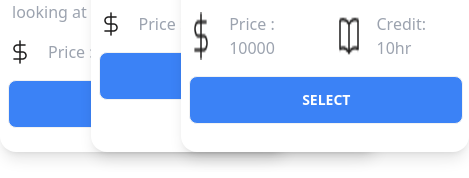
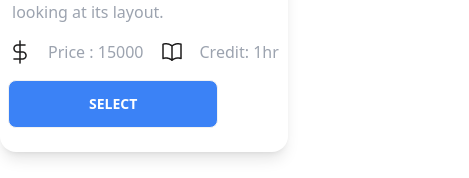
Before and after one commit to Developer-Shahadat/Course-Roster, a React (Vite) app: page / in a window 390 px wide. Shown: the part 472-650 px from the top of the page, 469 px wide, since content can reach past the window. Built offline with nearby package versions, Linux system fonts and the light colour scheme.

Commit message:
responsive mobile and tablet

```diff
--- a/src/components/Card/Card.jsx
+++ b/src/components/Card/Card.jsx
@@ -20,7 +20,7 @@ const Card = ({handleSelect}) => {
 
     return (
         <div>
-            <div className='grid grid-cols-3 gap-10'>
+            <div className='grid grid-cols-1 md:grid-cols-2 lg:grid-cols-3 gap-10'>
                 {
                     courses.map((course) => (
                       // Card Add
@@ -44,7 +44,7 @@ const Card = ({handleSelect}) => {
                             </div>
                             <button
                               onClick={() => handleSelect(course)}
-                              className="btn mt-4 bg-blue-500 pl-28 pr-28 rounded-lg  text-white hover:bg-blue-400 "
+                              className="btn mt-4 bg-blue-500 md:pl-28 pl-20 pr-20 md:pr-28 rounded-lg  text-white hover:bg-blue-400 "
                             >
                               Select
                             </button>
```
